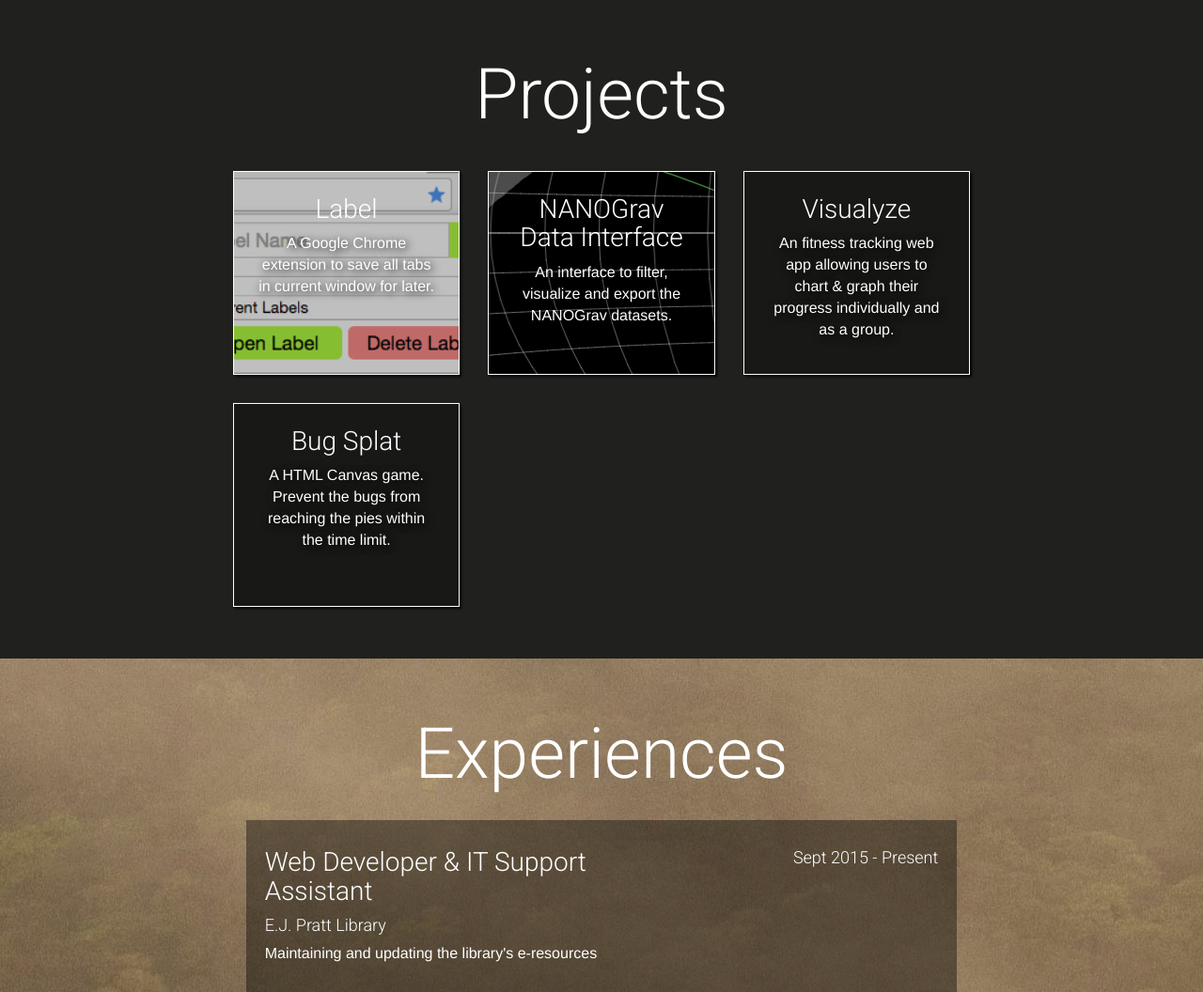
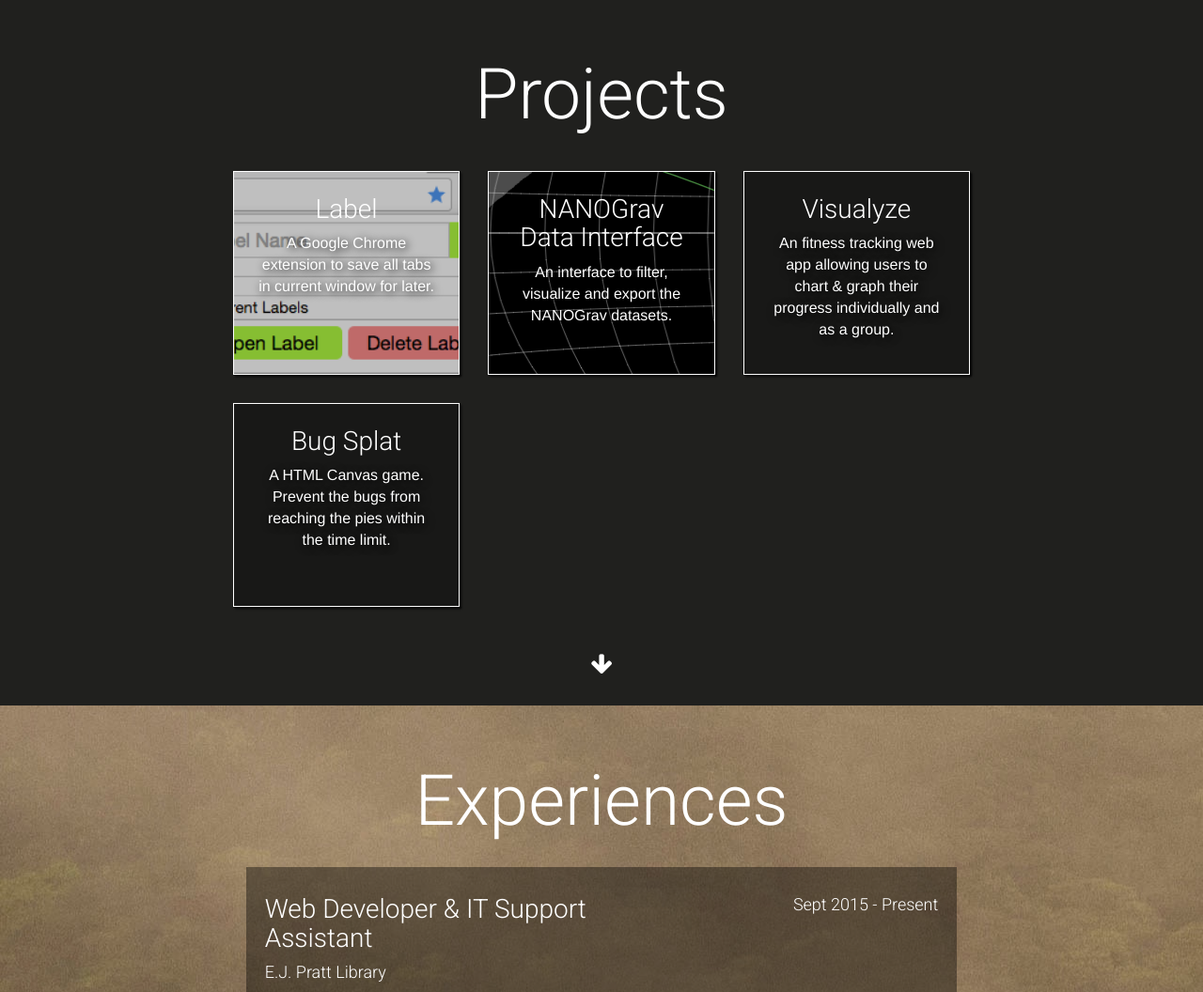
Before and after one commit to Jaacky/jackyvan.com, a Flask app: page / in a window 1280 px wide. Shown: the part 801-1857 px from the top of the page at 94% size. Run offline with Flask 2, Linux system fonts and the light colour scheme; some libraries are stand-ins or nearby versions.

Commit message:
Adding a down arrow to transition to next section and fixing nav covering clickable content

```diff
--- a/www/static/css/styles.css
+++ b/www/static/css/styles.css
@@ -176,9 +176,27 @@
 	max-width: 1200px;*/
 }
 
+.next-arrow {
+	position: absolute;
+	bottom: 25px;
+	left: 50%;
+	transform: translateX(-50%);
+	font-size: 2.5rem;
+}
+
+.next-arrow .fa-arrow-circle-down, .next-arrow:hover .fa-arrow-down {
+	display: none;
+}
+
+.next-arrow:hover .fa-arrow-circle-down {
+	display: block;
+	font-size: 3.5rem;
+}
+
 #projects {
 	/*background: url('/static/img/unsplash-009.jpeg') no-repeat center;*/
-	/*position relative;*/
+	position: relative;
+	padding-bottom: 100px;
 }
 
 .project-container {
--- a/www/static/js/script.js
+++ b/www/static/js/script.js
@@ -9,6 +9,13 @@
         console.log($(this));
         $('html, body').animate({
             scrollTop: $(id).offset().top
+        }, 500);
+    });
+
+    $('.next-arrow').on('click', function() {
+        var next = "#" + $(this).data("nextSection");
+        $('html, body').animate({
+            scrollTop: $(next).offset().top
         }, 500);
     });
 
@@ -58,5 +65,5 @@
     $('.screen-mask').on('click', function() {
         $('.screen-mask').removeClass('active');
         $('.project-mask-overlay').removeClass('active');
-    })
+    });
 });
--- a/www/templates/index.html
+++ b/www/templates/index.html
@@ -20,6 +20,10 @@
         </br><span style="font-size: 18px;">(Co-captain, trainer, paddler)</span>
       </h3>-->
     </div>
+  </div>
+  <div class="next-arrow" data-next-section="projects">
+    <i class="fa fa-arrow-down" aria-hidden="true"></i>
+    <i class="fa fa-arrow-circle-down" aria-hidden="true"></i>
   </div>
 </div>
 <div class="row" id="projects">
@@ -83,6 +87,10 @@
       </div>
     </div>
   </div>
+  <div class="next-arrow" data-next-section="experiences">
+    <i class="fa fa-arrow-down" aria-hidden="true"></i>
+    <i class="fa fa-arrow-circle-down" aria-hidden="true"></i>
+  </div>
 </div>
 <div class="row" id="experiences">
   <div class=""></div>
--- a/www/templates/layout.html
+++ b/www/templates/layout.html
@@ -19,9 +19,8 @@
 </head>
 
 <body>
-  <nav class="nav container">
-    <div class="row">
-      <div class="col-sm-2 nav-menu-wrapper">
+  <nav class="nav col-sm-2">
+      <div class="nav-menu-wrapper">
         <div class="nav-menu nav-navigate-within active">
           About
         </div>
@@ -43,7 +42,6 @@
           </a>
         </div>
       </div>
-    </div>
   </nav>
   <div class="container-fluid main">
     {% block container %}
```
